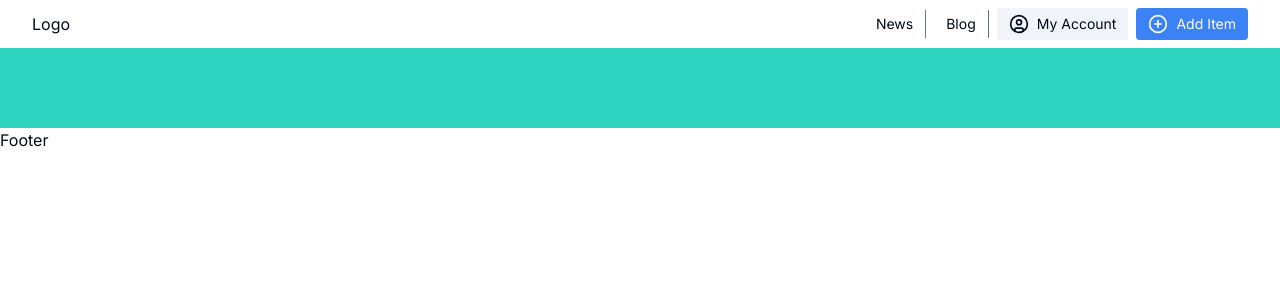
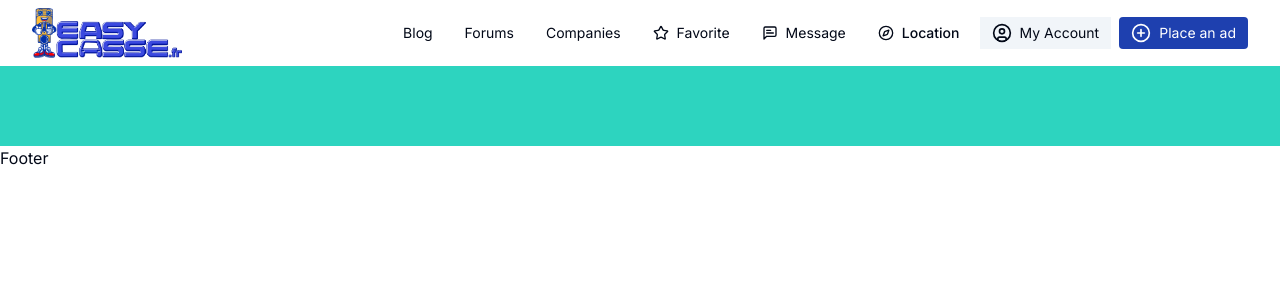
Before and after one commit to MajedHasan/abdel93200--front-end, a Next.js app: page / in a window 1280 px wide. Shown: the top 300 px of the page. Built offline with nearby package versions, Linux system fonts and the light colour scheme.

Commit message:
Header Done

```diff
--- a/src/components/global/header.jsx
+++ b/src/components/global/header.jsx
@@ -1,33 +1,62 @@
-import { MenuSquare, PlusCircle, UserCircle } from "lucide-react";
+import {
+  Compass,
+  MenuSquare,
+  MessageSquareText,
+  PlusCircle,
+  Star,
+  UserCircle,
+} from "lucide-react";
 import Link from "next/link";
 import React from "react";
 import { Sheet, SheetContent, SheetTrigger } from "../ui/sheet";
 import { Button } from "../ui/button";
+import Image from "next/image";
 
 const Header = () => {
-  return (
-    <header className="py-2 px-2 md:px-0">
-      <div className="container mx-auto flex items-center justify-between gap-6">
-        <div>
-          <Link href={"/"}>Logo</Link>
-        </div>
-        <div>
-          <nav className="hidden md:flex items-center gap-2">
+  const NavItems = () => (
+    <>
       <Link
-              href={"/"}
-              className="py-1 px-3 hover:bg-slate-300 text-sm border-r border-r-slate-500 transition-all flex items-center gap-2"
-            >
-              <span>News</span>
-            </Link>
-            <Link
-              href={"/"}
-              className="py-1 px-3 hover:bg-slate-300 text-sm border-r border-r-slate-500 transition-all flex items-center gap-2"
+        href={"/blog"}
+        className="py-1 px-3 hover:bg-slate-300 text-sm transition-all flex items-center gap-2"
       >
         <span>Blog</span>
       </Link>
+      <Link
+        href={"/forums"}
+        className="py-1 px-3 hover:bg-slate-300 text-sm transition-all flex items-center gap-2"
+      >
+        <span>Forums</span>
+      </Link>
+      <Link
+        href={"/companies"}
+        className="py-1 px-3 hover:bg-slate-300 text-sm transition-all flex items-center gap-2"
+      >
+        <span>Companies</span>
+      </Link>
+      <Link
+        href={"/dashboard/favorite"}
+        className="py-1 px-3 hover:bg-slate-300 text-sm transition-all flex items-center gap-2"
+      >
+        <Star className="w-4" />
+        <span>Favorite</span>
+      </Link>
+      <Link
+        href={"/dashboard/message"}
+        className="py-1 px-3 hover:bg-slate-300 text-sm transition-all flex items-center gap-2"
+      >
+        <MessageSquareText className="w-4" />
+        <span>Message</span>
+      </Link>
+      <Button
+        variant="ghost"
+        className="py-1 px-3 hover:bg-slate-300 text-sm transition-all flex items-center gap-2 justify-start lg:justify-center"
+      >
+        <Compass className="w-4" />
+        <span>Location</span>
+      </Button>
 
       <Link
-              href={"/"}
+        href={"/dashboard"}
         className="py-1 px-3 bg-slate-100 hover:bg-slate-300 text-sm transition-all flex items-center gap-2"
       >
         <UserCircle className="w-5" />
@@ -35,45 +64,39 @@ const Header = () => {
       </Link>
       <Link
         href={"/"}
-              className="py-1 px-3 bg-blue-500 hover:bg-blue-600 text-white text-sm rounded transition-all flex items-center gap-2"
+        className="py-1 px-3 bg-blue-800 hover:bg-blue-600 text-white text-sm rounded transition-all flex items-center gap-2"
       >
         <PlusCircle className="w-5" />
-              <span>Add Item</span>
+        <span>Place an ad</span>
       </Link>
+    </>
+  );
+
+  return (
+    <header className="py-2 px-2 md:px-0">
+      <div className="container mx-auto flex items-center justify-between gap-6">
+        <div>
+          <Link href={"/"}>
+            <Image
+              src={"/logo.png"}
+              alt="Logo"
+              width={1000}
+              height={1000}
+              className="w-full max-w-[150px] h-fit"
+            />
+          </Link>
+        </div>
+        <div>
+          <nav className="hidden lg:flex items-center gap-2">
+            <NavItems />
           </nav>
           <Sheet>
-            <SheetTrigger asChild className="block md:hidden">
+            <SheetTrigger asChild className="block lg:hidden">
               <MenuSquare className="cursor-pointer" />
             </SheetTrigger>
             <SheetContent>
               <nav className="flex flex-col gap-5">
-                <Link
-                  href={"/"}
-                  className="py-1 px-3 hover:bg-slate-300 text-sm border-b border-b-slate-500 transition-all flex items-center gap-2"
-                >
-                  <span>News</span>
-                </Link>
-                <Link
-                  href={"/"}
-                  className="py-1 px-3 hover:bg-slate-300 text-sm  transition-all flex items-center gap-2"
-                >
-                  <span>Blog</span>
-                </Link>
-
-                <Link
-                  href={"/"}
-                  className="py-1 px-3 bg-slate-100 hover:bg-slate-300 text-sm transition-all flex items-center gap-2"
-                >
-                  <UserCircle className="w-5" />
-                  <span>My Account</span>
-                </Link>
-                <Link
-                  href={"/"}
-                  className="py-1 px-3 bg-blue-500 hover:bg-blue-600 text-white text-sm rounded transition-all flex items-center gap-2"
-                >
-                  <PlusCircle className="w-5" />
-                  <span>Add Item</span>
-                </Link>
+                <NavItems />
               </nav>
             </SheetContent>
           </Sheet>
```
Also changed, not shown: public/logo.png (added). Lines whose indentation alone changed are shown as unchanged.
